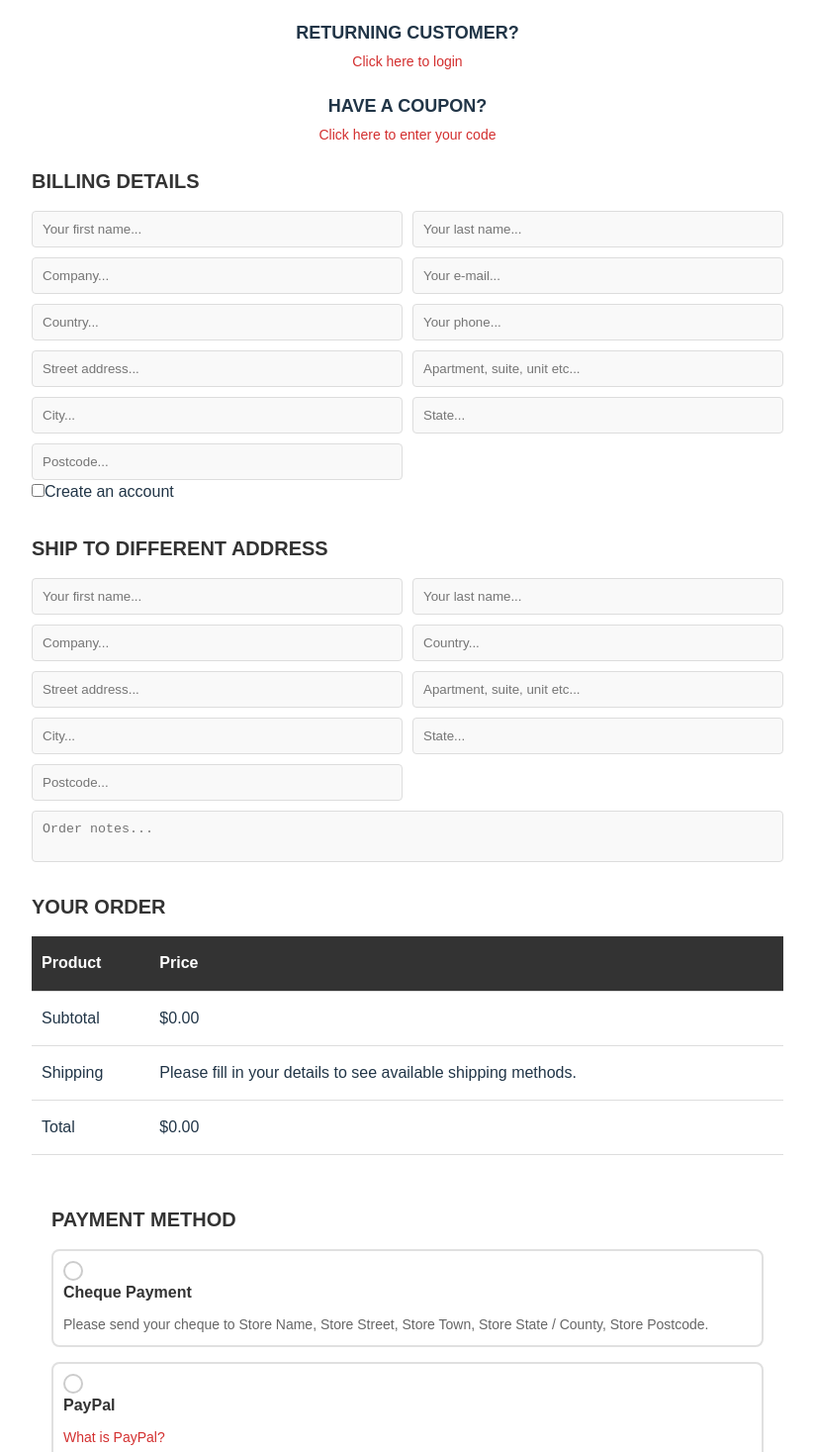
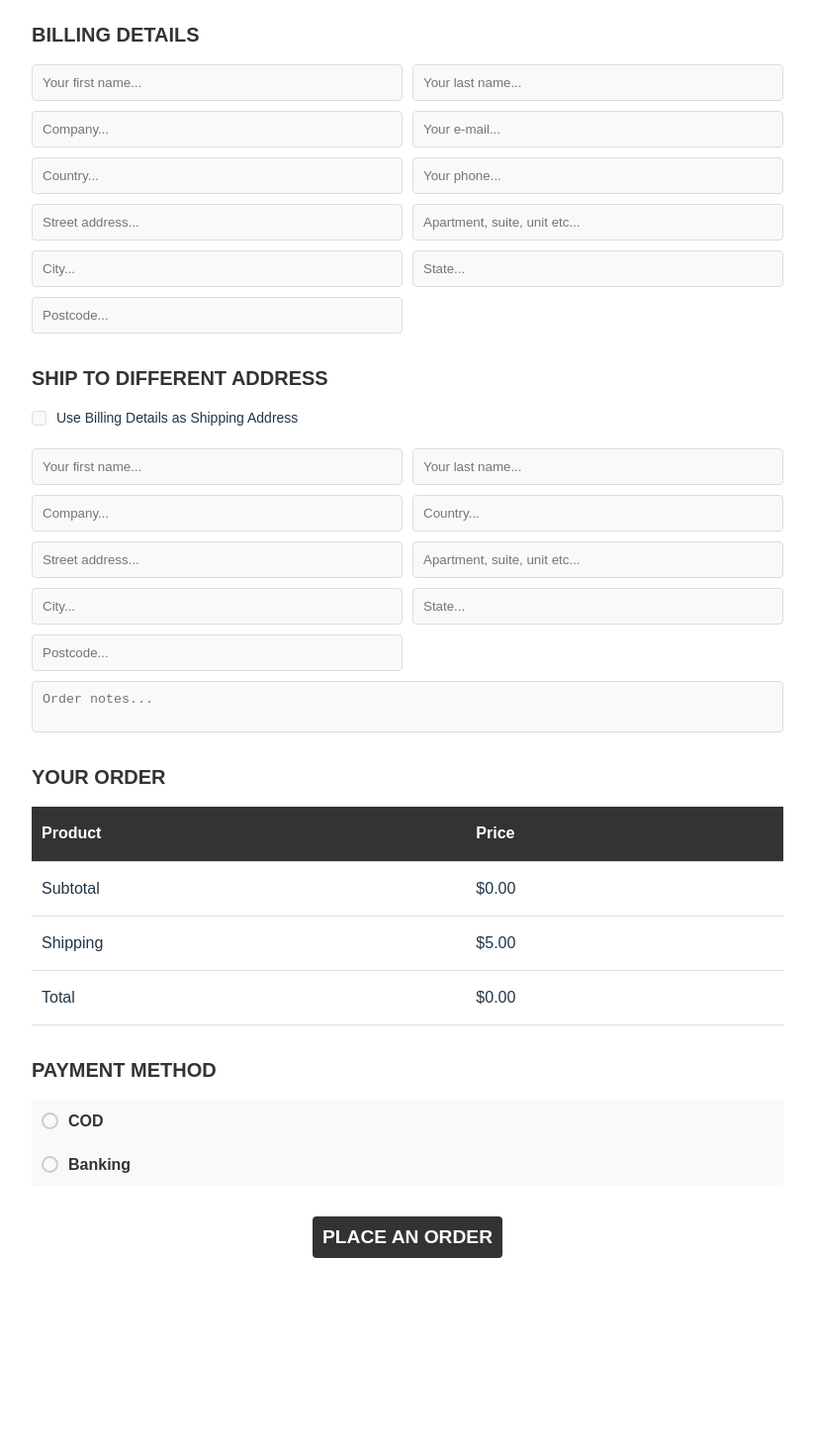
Before and after one commit to chicuongvo/movie-box, a React (Vite) app: page /checkout in a window 1280 px wide. Shown: the top 1467 px of the page at 99% size, without its empty margins (228-1051 px from the left). After the commit the page ends 1291 px from the top, so only its background shows below. Built offline with nearby package versions, Linux system fonts and the light colour scheme.

Commit message:
Sửa lỗi và thêm tính năng coupon, tự động điền, và button place an order

```diff
--- a/src/components/CheckoutPage/CheckoutPage.module.css
+++ b/src/components/CheckoutPage/CheckoutPage.module.css
@@ -47,6 +47,7 @@
   border: 1px solid #ddd;
   border-radius: 4px;
   background-color: #f9f9f9;
+  color: black;
 }
 
 .formGrid textarea {
@@ -92,7 +93,9 @@
   color: #333;
 }
 
-/* Payment Options Styling */
+.paymentSection {
+  background-color: #f9f9f9;
+}
 .checkoutContainer {
   width: 100%;
   max-width: 800px;
@@ -113,51 +116,54 @@
 }
 
 /* Payment Options Styling */
-.paymentOptions {
-  margin-top: 15px;
-}
 
 .paymentOption {
   display: flex;
-  flex-direction: column;
+  align-items: center; /* Căn giữa checkbox và text theo chiều dọc */
   padding: 10px;
-  border: 2px solid #e0e0e0;
   border-radius: 8px;
-  margin-bottom: 15px;
   transition: border-color 0.3s ease;
   cursor: pointer;
-}
-
-.paymentOption:hover {
-  border-color: #d32f2f;
 }
 
 .radioInput {
   appearance: none;
   -webkit-appearance: none;
-  width: 20px;
-  height: 20px;
+  width: 17px;
+  height: 17px;
   border: 2px solid #ccc;
   border-radius: 50%;
-  background-color: white;
-  margin-right: 10px;
+  background-color: #f9f9f9;
+  margin-right: 10px; /* Khoảng cách giữa checkbox và văn bản */
   cursor: pointer;
   position: relative;
   outline: none;
-  transition: background-color 0.3s ease, border-color 0.3s ease;
+
+  display: flex;
+  align-items: center; /* Căn giữa nội dung trong checkbox */
+  justify-content: center; /* Căn giữa dấu tick trong checkbox */
 }
 
-/* Gray background when checked */
+/* Khi checkbox được chọn */
 .radioInput:checked {
-  background-color: #d32f2f;
-  border-color: #d32f2f;
+  background-color: #ccc; /* Nền trắng */
+  border-color: #ccc; /* Viền màu đen */
 }
 
-/* Label Styling */
+/* Hiển thị dấu tick khi chọn */
+.radioInput:checked::after {
+  content: "";
+  display: block;
+  width: 10px;
+  height: 10px;
+  border-radius: 50%;
+  background-color: #ccc; /* Dấu tick màu đen */
+}
+
 .paymentLabel {
   font-weight: bold;
   color: #333;
-  margin-bottom: 5px;
+  font-size: 16px; /* Kích thước chữ */
 }
 
 /* Description Styling */
@@ -166,14 +172,6 @@
   color: #666;
   margin-top: 5px;
   line-height: 1.5;
-}
-
-/* PayPal Info Link */
-.paypalInfo {
-  font-size: 14px;
-  color: #d32f2f;
-  text-decoration: none;
-  margin-top: 5px;
 }
 
 /* Payment Icons Styling */
@@ -187,3 +185,66 @@
   width: 50px;
   height: auto;
 }
+
+.checkboxLabel {
+  display: flex;
+  align-items: center;
+  gap: 10px;
+  margin-bottom: 20px;
+  font-size: 14px; /* Kích thước chữ */
+  background-color: white;
+}
+
+.checkboxLabel input {
+  -webkit-appearance: none; /* Xóa kiểu mặc định của checkbox */
+  -moz-appearance: none;
+  appearance: none;
+  background-color: #f9f9f9; /* Nền trắng */
+  width: 15px;
+  height: 15px;
+  border-radius: 4px; /* Góc bo tròn (nếu cần) */
+  display: inline-block;
+  cursor: pointer; /* Hiển thị con trỏ dạng "hand" */
+  position: relative;
+  transition: all 0.2s ease; /* Hiệu ứng mượt */
+  border: 1px solid #ddd;
+}
+
+.checkboxLabel input:checked {
+  background-color: white; /* Nền vẫn giữ màu trắng */
+}
+
+.checkboxLabel input:checked::after {
+  content: "✔"; /* Dấu tick */
+  position: absolute;
+  top: 50%;
+  left: 50%;
+  transform: translate(-50%, -50%);
+  color: black; /* Dấu tick màu đen */
+  font-size: 12px; /* Kích thước dấu tick */
+  font-weight: bold;
+}
+
+.checkboxLabel:hover input {
+  border-color: gray; /* Thay đổi màu viền khi hover (tùy chọn) */
+}
+
+.placeOrderButton {
+  background-color: #333333;
+  color: white;
+  border: none;
+  padding: 10px;
+  cursor: pointer;
+  border-radius: 4px;
+  font-weight: bold;
+}
+
+.placeOrderButton:hover {
+  background-color: #b6b7b6;
+}
+
+.placeOrderButtonSection {
+  display: flex;
+  align-items: center;
+  justify-content: center;
+}
--- a/src/components/CheckoutPage/CheckoutPage.tsx
+++ b/src/components/CheckoutPage/CheckoutPage.tsx
@@ -1,64 +1,287 @@
 import React from "react";
 import styles from "./CheckoutPage.module.css";
 import { useSearchParams } from "react-router-dom";
+import { useState } from "react";
+interface BillingDetails {
+  firstName: string;
+  lastName: string;
+  company: string;
+  email: string;
+  country: string;
+  phone: string;
+  streetAddress: string;
+  apartment: string;
+  city: string;
+  state: string;
+  postcode: string;
+}
 
 const Checkout: React.FC = () => {
   const [query] = useSearchParams();
   const total = +query.get("total")!;
   console.log(total);
+  const [billingDetails, setBillingDetails] = useState<BillingDetails>({
+    firstName: "",
+    lastName: "",
+    company: "",
+    email: "",
+    country: "",
+    phone: "",
+    streetAddress: "",
+    apartment: "",
+    city: "",
+    state: "",
+    postcode: "",
+  });
+
+  const [shippingAddress, setShippingAddress] = useState<BillingDetails>({
+    firstName: "",
+    lastName: "",
+    company: "",
+    email: "",
+    country: "",
+    phone: "",
+    streetAddress: "",
+    apartment: "",
+    city: "",
+    state: "",
+    postcode: "",
+  });
+
+  const [isSameAsBilling, setIsSameAsBilling] = useState(false);
+  const handleCheckboxChange = (e: React.ChangeEvent<HTMLInputElement>) => {
+    const isChecked = e.target.checked;
+    setIsSameAsBilling(isChecked);
+
+    if (isChecked) {
+      setShippingAddress(billingDetails);
+    } else {
+      setShippingAddress({
+        firstName: "",
+        lastName: "",
+        company: "",
+        email: "",
+        country: "",
+        phone: "",
+        streetAddress: "",
+        apartment: "",
+        city: "",
+        state: "",
+        postcode: "",
+      });
+    }
+  };
   return (
     <div className={styles.checkoutContainer}>
-      {/* Returning Customer Section */}
-      <div className={styles.infoSection}>
-        <h2>RETURNING CUSTOMER?</h2>
-        <a href="#" className={styles.link}>
-          Click here to login
-        </a>
-      </div>
-
-      {/* Coupon Section */}
-      <div className={styles.infoSection}>
-        <h2>HAVE A COUPON?</h2>
-        <a href="#" className={styles.link}>
-          Click here to enter your code
-        </a>
-      </div>
-
       {/* Billing Details Section */}
       <div className={styles.section}>
         <h2>BILLING DETAILS</h2>
         <div className={styles.formGrid}>
-          <input type="text" placeholder="Your first name..." />
-          <input type="text" placeholder="Your last name..." />
-          <input type="text" placeholder="Company..." />
-          <input type="email" placeholder="Your e-mail..." />
-          <input type="text" placeholder="Country..." />
-          <input type="text" placeholder="Your phone..." />
-          <input type="text" placeholder="Street address..." />
-          <input type="text" placeholder="Apartment, suite, unit etc..." />
-          <input type="text" placeholder="City..." />
-          <input type="text" placeholder="State..." />
-          <input type="text" placeholder="Postcode..." />
+          <input
+            type="text"
+            placeholder="Your first name..."
+            value={billingDetails.firstName}
+            onChange={(e) =>
+              setBillingDetails({
+                ...billingDetails,
+                firstName: e.target.value,
+              })
+            }
+          />
+          <input
+            type="text"
+            placeholder="Your last name..."
+            value={billingDetails.lastName}
+            onChange={(e) =>
+              setBillingDetails({ ...billingDetails, lastName: e.target.value })
+            }
+          />
+          <input
+            type="text"
+            placeholder="Company..."
+            value={billingDetails.company}
+            onChange={(e) =>
+              setBillingDetails({ ...billingDetails, company: e.target.value })
+            }
+          />
+          <input
+            type="email"
+            placeholder="Your e-mail..."
+            value={billingDetails.email}
+            onChange={(e) =>
+              setBillingDetails({ ...billingDetails, email: e.target.value })
+            }
+          />
+          <input
+            type="text"
+            placeholder="Country..."
+            value={billingDetails.country}
+            onChange={(e) =>
+              setBillingDetails({ ...billingDetails, country: e.target.value })
+            }
+          />
+          <input
+            type="text"
+            placeholder="Your phone..."
+            value={billingDetails.phone}
+            onChange={(e) =>
+              setBillingDetails({ ...billingDetails, phone: e.target.value })
+            }
+          />
+          <input
+            type="text"
+            placeholder="Street address..."
+            value={billingDetails.streetAddress}
+            onChange={(e) =>
+              setBillingDetails({
+                ...billingDetails,
+                streetAddress: e.target.value,
+              })
+            }
+          />
+          <input
+            type="text"
+            placeholder="Apartment, suite, unit etc..."
+            value={billingDetails.apartment}
+            onChange={(e) =>
+              setBillingDetails({
+                ...billingDetails,
+                apartment: e.target.value,
+              })
+            }
+          />
+          <input
+            type="text"
+            placeholder="City..."
+            value={billingDetails.city}
+            onChange={(e) =>
+              setBillingDetails({ ...billingDetails, city: e.target.value })
+            }
+          />
+          <input
+            type="text"
+            placeholder="State..."
+            value={billingDetails.state}
+            onChange={(e) =>
+              setBillingDetails({ ...billingDetails, state: e.target.value })
+            }
+          />
+          <input
+            type="text"
+            placeholder="Postcode..."
+            value={billingDetails.postcode}
+            onChange={(e) =>
+              setBillingDetails({ ...billingDetails, postcode: e.target.value })
+            }
+          />
         </div>
-        <label>
-          <input type="checkbox" />
-          Create an account
-        </label>
       </div>
 
       {/* Shipping Address Section */}
       <div className={styles.section}>
         <h2>SHIP TO DIFFERENT ADDRESS</h2>
+        <label className={styles.checkboxLabel}>
+          <input
+            type="checkbox"
+            checked={isSameAsBilling}
+            onChange={handleCheckboxChange}
+          />
+          Use Billing Details as Shipping Address
+        </label>
         <div className={styles.formGrid}>
-          <input type="text" placeholder="Your first name..." />
-          <input type="text" placeholder="Your last name..." />
-          <input type="text" placeholder="Company..." />
-          <input type="text" placeholder="Country..." />
-          <input type="text" placeholder="Street address..." />
-          <input type="text" placeholder="Apartment, suite, unit etc..." />
-          <input type="text" placeholder="City..." />
-          <input type="text" placeholder="State..." />
-          <input type="text" placeholder="Postcode..." />
+          <input
+            type="text"
+            placeholder="Your first name..."
+            value={shippingAddress.firstName}
+            onChange={(e) =>
+              setShippingAddress({
+                ...shippingAddress,
+                firstName: e.target.value,
+              })
+            }
+          />
+          <input
+            type="text"
+            placeholder="Your last name..."
+            value={shippingAddress.lastName}
+            onChange={(e) =>
+              setShippingAddress({
+                ...shippingAddress,
+                lastName: e.target.value,
+              })
+            }
+          />
+          <input
+            type="text"
+            placeholder="Company..."
+            value={shippingAddress.company}
+            onChange={(e) =>
+              setShippingAddress({
+                ...shippingAddress,
+                company: e.target.value,
+              })
+            }
+          />
+          <input
+            type="text"
+            placeholder="Country..."
+            value={shippingAddress.country}
+            onChange={(e) =>
+              setShippingAddress({
+                ...shippingAddress,
+                country: e.target.value,
+              })
+            }
+          />
+          <input
+            type="text"
+            placeholder="Street address..."
+            value={shippingAddress.streetAddress}
+            onChange={(e) =>
+              setShippingAddress({
+                ...shippingAddress,
+                streetAddress: e.target.value,
+              })
+            }
+          />
+          <input
+            type="text"
+            placeholder="Apartment, suite, unit etc..."
+            value={shippingAddress.apartment}
+            onChange={(e) =>
+              setShippingAddress({
+                ...shippingAddress,
+                apartment: e.target.value,
+              })
+            }
+          />
+          <input
+            type="text"
+            placeholder="City..."
+            value={shippingAddress.city}
+            onChange={(e) =>
+              setShippingAddress({ ...shippingAddress, city: e.target.value })
+            }
+          />
+          <input
+            type="text"
+            placeholder="State..."
+            value={shippingAddress.state}
+            onChange={(e) =>
+              setShippingAddress({ ...shippingAddress, state: e.target.value })
+            }
+          />
+          <input
+            type="text"
+            placeholder="Postcode..."
+            value={shippingAddress.postcode}
+            onChange={(e) =>
+              setShippingAddress({
+                ...shippingAddress,
+                postcode: e.target.value,
+              })
+            }
+          />
           <textarea placeholder="Order notes..."></textarea>
         </div>
       </div>
@@ -80,9 +303,7 @@ const Checkout: React.FC = () => {
             </tr>
             <tr>
               <td>Shipping</td>
-              <td>
-                Please fill in your details to see available shipping methods.
-              </td>
+              <td>$5.00</td>
             </tr>
             <tr>
               <td>Total</td>
@@ -92,11 +313,9 @@ const Checkout: React.FC = () => {
         </table>
       </div>
 
-      {/* Payment Method Section */}
-      <div className={styles.checkoutContainer}>
-        {/* Payment Method Section */}
-        <div className={styles.section}>
-          <h2>PAYMENT METHOD</h2>
+      <div className={styles.section}>
+        <h2>PAYMENT METHOD</h2>
+        <div className={styles.paymentSection}>
           <div className={styles.paymentOptions}>
             <label className={styles.paymentOption}>
               <input
@@ -104,11 +323,8 @@ const Checkout: React.FC = () => {
                 name="payment"
                 className={styles.radioInput}
               />
-              <span className={styles.paymentLabel}>Cheque Payment</span>
-              <p className={styles.paymentDescription}>
-                Please send your cheque to Store Name, Store Street, Store Town,
-                Store State / County, Store Postcode.
-              </p>
+              <span className={styles.paymentLabel}>COD</span>
+              <p className={styles.paymentDescription}></p>
             </label>
             <label className={styles.paymentOption}>
               <input
@@ -116,13 +332,14 @@ const Checkout: React.FC = () => {
                 name="payment"
                 className={styles.radioInput}
               />
-              <span className={styles.paymentLabel}>PayPal</span>
-              <a href="#" className={styles.paypalInfo}>
-                What is PayPal?
-              </a>
+              <span className={styles.paymentLabel}>Banking</span>
             </label>
           </div>
         </div>
+      </div>
+
+      <div className={styles.placeOrderButtonSection}>
+        <button className={styles.placeOrderButton}>Place an order</button>
       </div>
     </div>
   );
--- a/src/pages/Cart/Cart.module.css
+++ b/src/pages/Cart/Cart.module.css
@@ -15,6 +15,7 @@
   width: 100%;
   border-collapse: collapse;
   margin-bottom: 20px;
+  table-layout: fixed;
 }
 
 .cartTable th {
```
Also changed, not shown: src/pages/Cart/Cart.tsx (+57 -15 lines), 2 other files (tests, documents, lock files or other folders).
